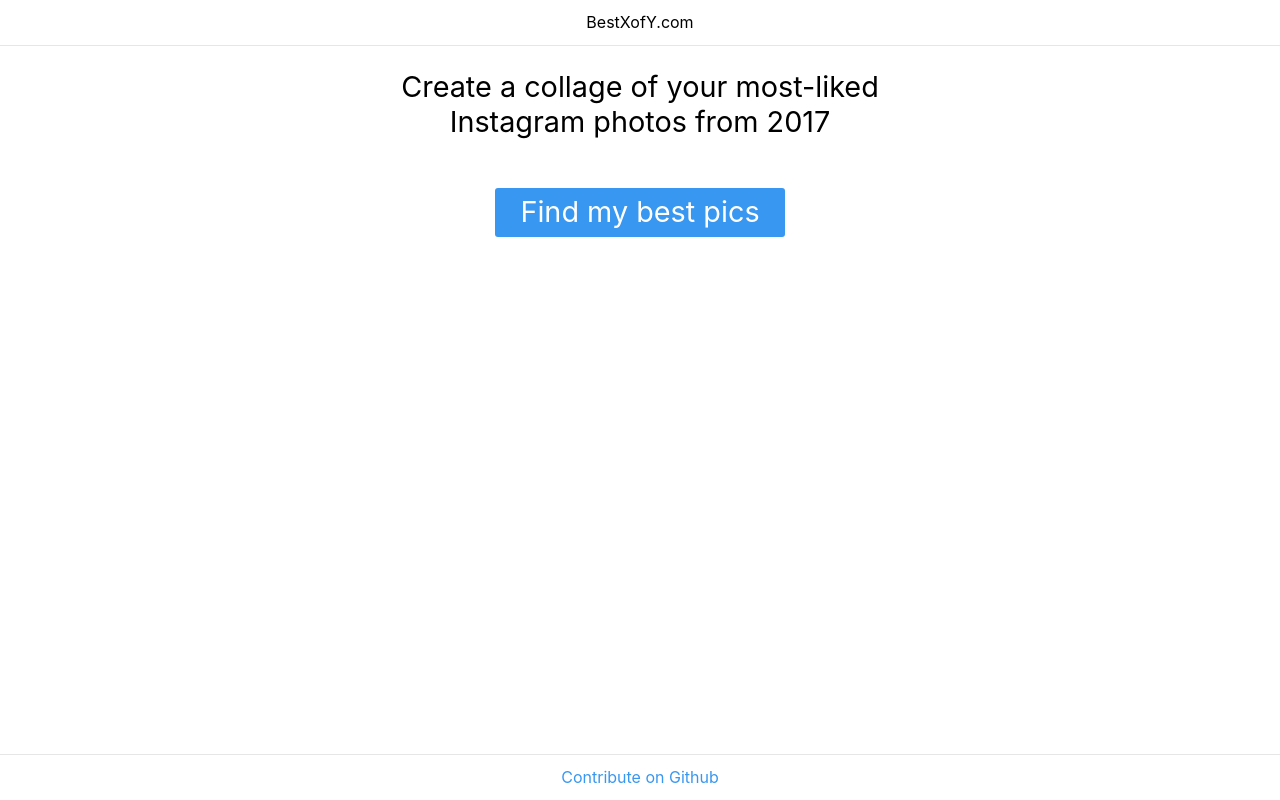
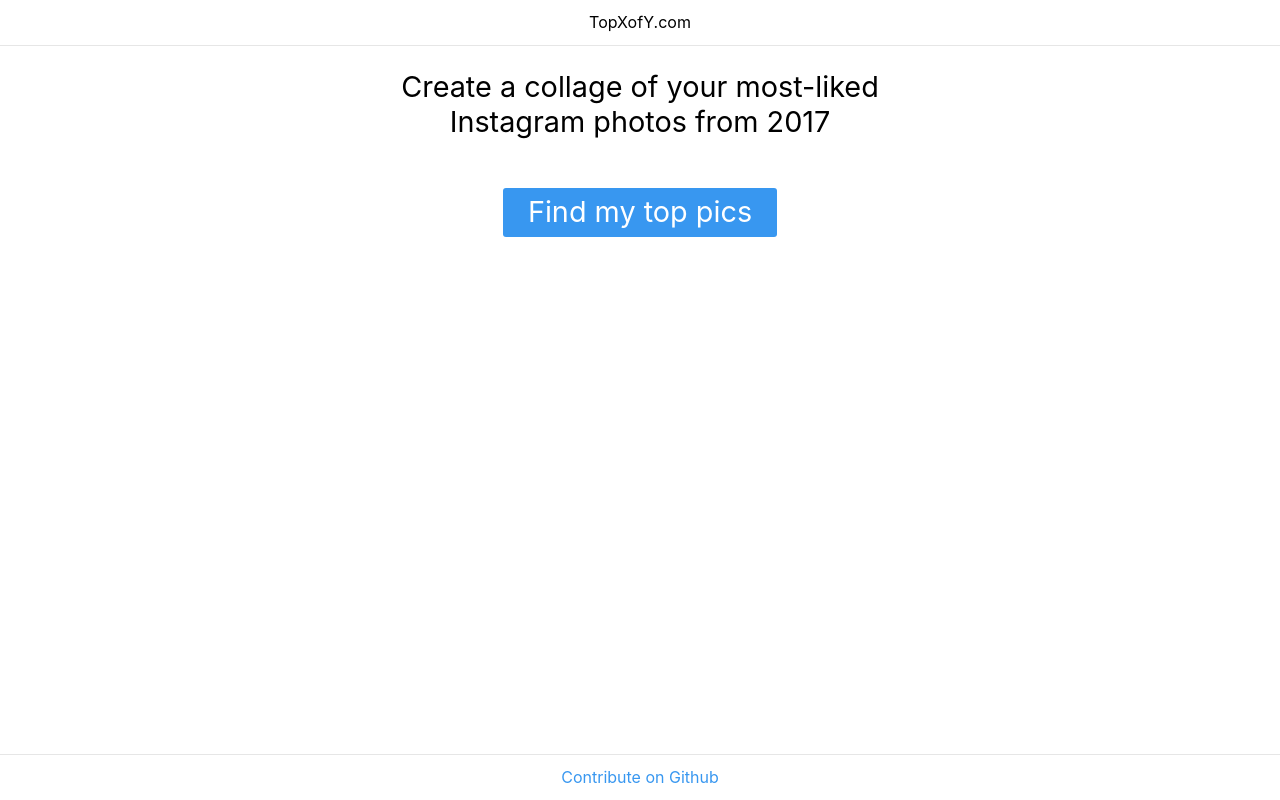
Before and after one commit to brettdewoody/top-x-of-y, a plain HTML site: page index.html in a window 1280 px wide. Drawn offline with Linux system fonts and the light colour scheme.

Commit message:
Update name.

```diff
--- a/index.html
+++ b/index.html
@@ -3,11 +3,11 @@
   <head>
     <meta charset="utf-8">
     <meta name="viewport" content="width=device-width, initial-scale=1">
-    <title>Best X of Y</title>
+    <title>Top X of Y</title>
 
-    <meta property="og:title" content="BestXofY.com" />
+    <meta property="og:title" content="TopXofY.com" />
     <meta property="og:type" content="website" />
-    <meta property="og:url" content="https://BestXofY.com" />
+    <meta property="og:url" content="https://TopXofY.com" />
 
     <style media="screen">
     /* http://meyerweb.com/eric/tools/css/reset/
@@ -325,12 +325,12 @@
   </head>
   <body id="body">
     <header>
-      BestXofY.com
+      TopXofY.com
     </header>
     <main class="main">
       <section id="home" class="view" hidden aria-hidden>
         <h1>Create a collage of your most-liked Instagram photos from 2017</h1>
-        <a id="js-login" class="button" href="#">Find my best pics</a>
+        <a id="js-login" class="button" href="#">Find my top pics</a>
       </section>
       <section id="loading" class="view" hidden aria-hidden>
         <div id="js-message"></div>
```
